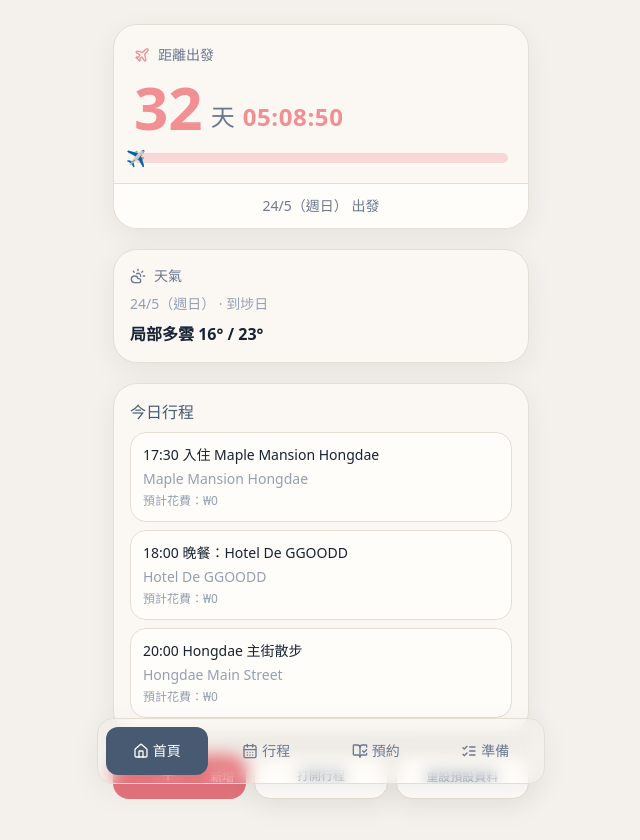
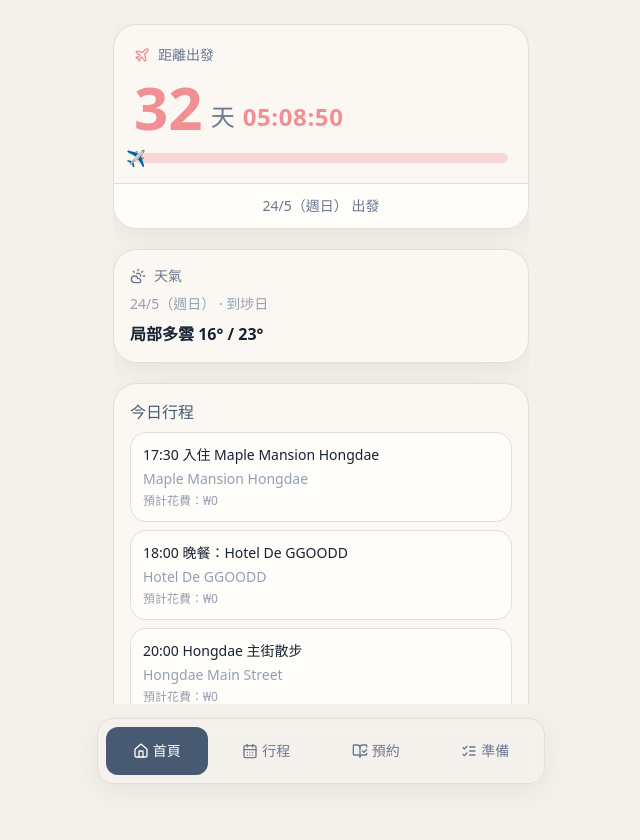
Before and after one commit to onyinno/seoul-companion-os, a Next.js app: page / in a window 1280 px wide. Shown: the top 840 px of the page, without its empty margins (319-959 px from the left). After the commit the page ends 800 px from the top, so only its background shows below. Built offline with nearby package versions, Linux system fonts and the light colour scheme.

Commit message:
refactor(nav): use stacked viewport slide transitions for tabs

```diff
--- a/components/mobile-shell.tsx
+++ b/components/mobile-shell.tsx
@@ -20,16 +20,16 @@ const IOS_EDGE_GUARD = 24;
 
 const pageSlideVariants = {
   enter: (direction: number) => ({
-    x: direction >= 0 ? 64 : -64,
-    opacity: 0.85
+    x: direction >= 0 ? '22%' : '-22%',
+    opacity: 0.96
   }),
   center: {
-    x: 0,
+    x: '0%',
     opacity: 1
   },
   exit: (direction: number) => ({
-    x: direction >= 0 ? -64 : 64,
-    opacity: 0.85
+    x: direction >= 0 ? '-22%' : '22%',
+    opacity: 0.96
   })
 };
 
@@ -55,6 +55,13 @@ export function MobileShell({ children }: { children: React.ReactNode }) {
       prevIndexRef.current = activeIndex;
     }
   }, [activeIndex]);
+
+  useEffect(() => {
+    const prev = nav[activeIndex - 1];
+    const next = nav[activeIndex + 1];
+    if (prev) router.prefetch(prev.href);
+    if (next) router.prefetch(next.href);
+  }, [activeIndex, router]);
 
   const navigateToIndex = (nextIndex: number) => {
     if (nextIndex < 0 || nextIndex > nav.length - 1 || nextIndex === activeIndex) return;
@@ -100,11 +107,12 @@ export function MobileShell({ children }: { children: React.ReactNode }) {
 
   return (
     <main
-      className="mx-auto flex min-h-screen w-full max-w-md flex-col px-4 pb-24 pt-6"
+      className="mx-auto flex h-screen w-full max-w-md flex-col px-4 pb-24 pt-6"
       onTouchStart={handleTouchStart}
       onTouchEnd={handleTouchEnd}
     >
-      <AnimatePresence mode="wait" initial={false} custom={direction}>
+      <div className="relative flex-1 overflow-hidden">
+        <AnimatePresence initial={false} custom={direction}>
           <motion.div
             key={activeRouteKey}
             custom={direction}
@@ -112,12 +120,13 @@ export function MobileShell({ children }: { children: React.ReactNode }) {
             initial="enter"
             animate="center"
             exit="exit"
-          transition={{ duration: 0.32, ease: [0.22, 1, 0.36, 1] }}
-          className="flex-1"
+            transition={{ duration: 0.3, ease: [0.22, 1, 0.36, 1] }}
+            className="absolute inset-0 overflow-y-auto"
           >
             {children}
           </motion.div>
         </AnimatePresence>
+      </div>
 
       <nav className="fixed bottom-4 left-1/2 z-50 w-[calc(100%-2rem)] max-w-md -translate-x-1/2 rounded-2xl border border-[var(--border-soft)] bg-[color:var(--bg-card)]/95 p-2 shadow-soft backdrop-blur">
         <ul className="grid grid-cols-4 gap-2">
```
Lines whose indentation alone changed are shown as unchanged.
